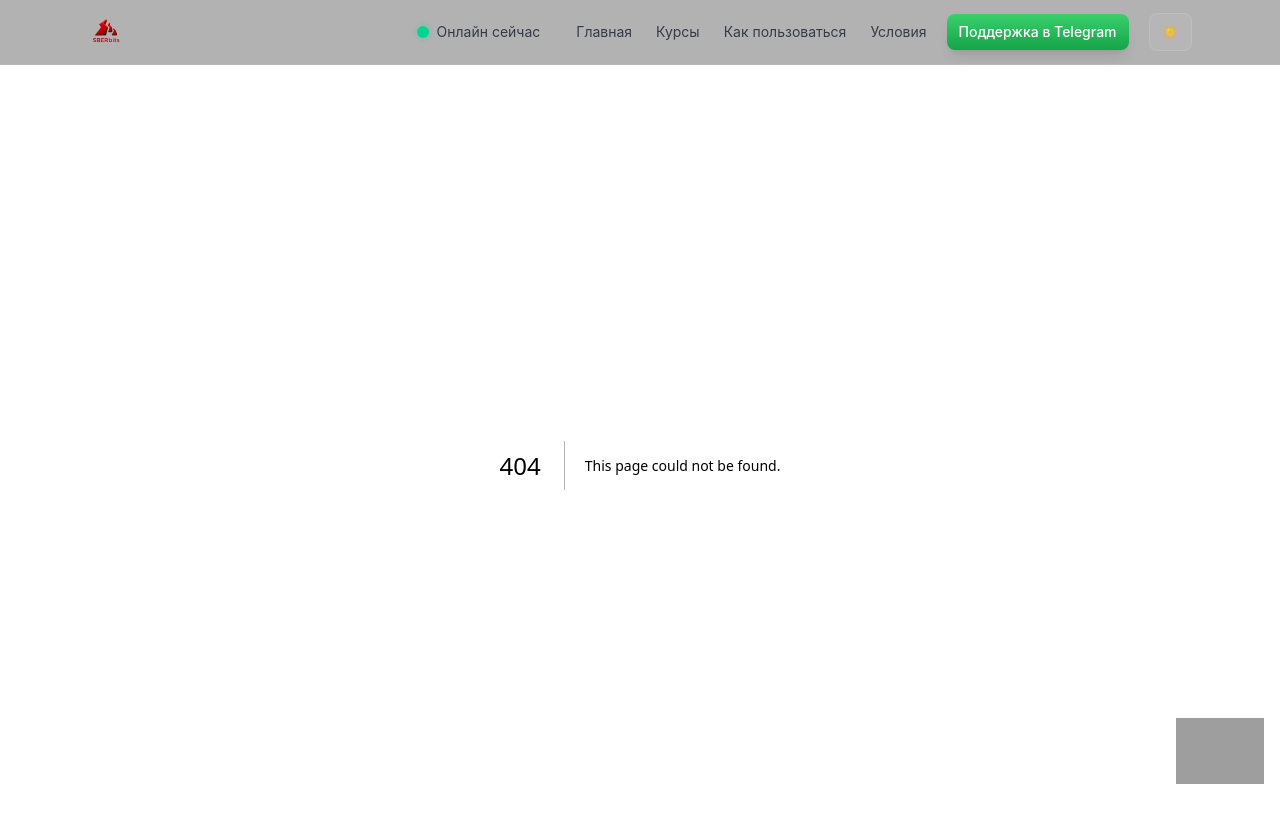
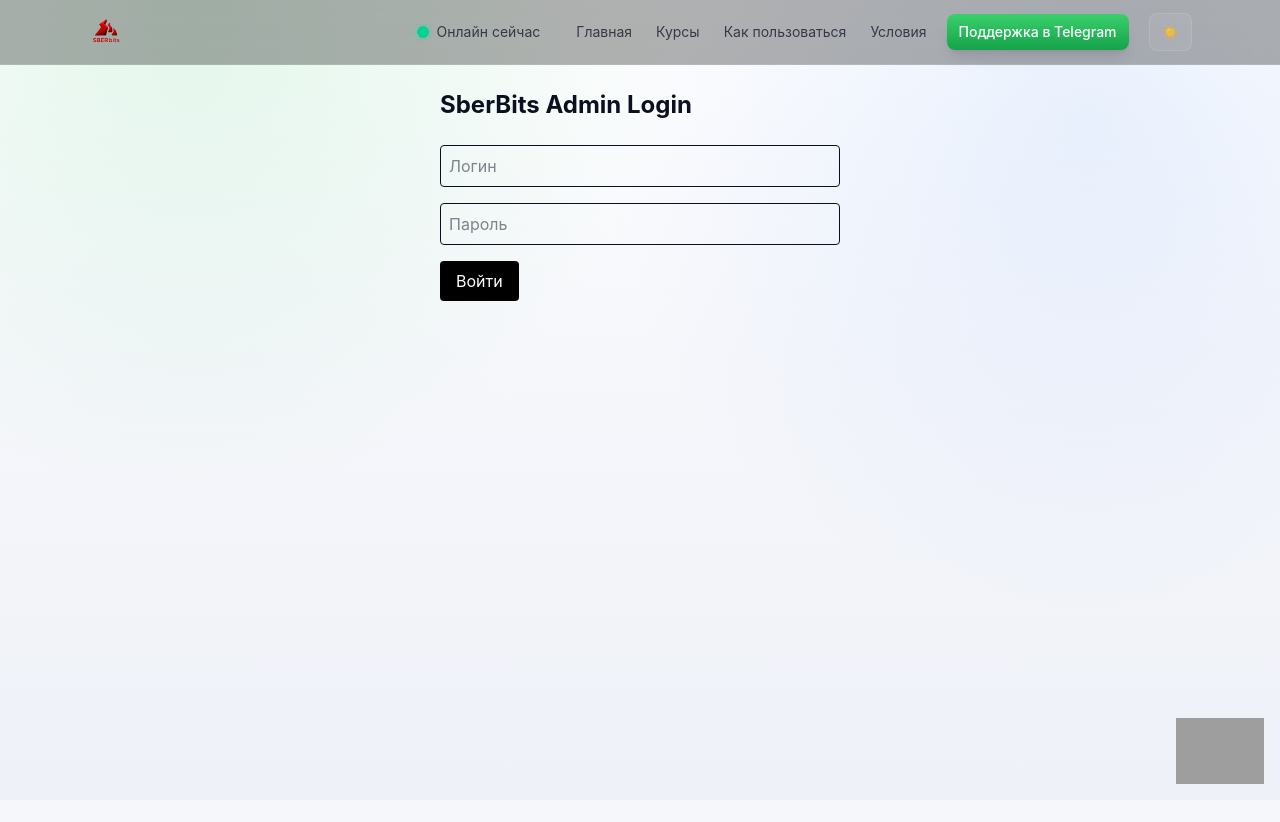
Before and after one commit to ruopp93-dot/sberbit, a Next.js app: page /admin/login in a window 1280 px wide. Before the commit this address had no page. Shown: the top 822 px of the page. After the commit the page ends 800 px from the top, so only its background shows below. Built offline with nearby package versions, Linux system fonts and the light colour scheme; grey boxes are pictures that could not be loaded.

Commit message:
Add admin login page

```diff
--- /dev/null
+++ b/src/app/admin/login/page.tsx
@@ -0,0 +1,12 @@
+export default function AdminLoginPage() {
+  return (
+    <main className="p-6 max-w-md mx-auto">
+      <h1 className="text-2xl font-bold mb-6">SberBits Admin Login</h1>
+      <form className="space-y-4">
+        <input name="login" placeholder="Логин" className="border p-2 w-full rounded" />
+        <input name="password" type="password" placeholder="Пароль" className="border p-2 w-full rounded" />
+        <button className="bg-black text-white px-4 py-2 rounded">Войти</button>
+      </form>
+    </main>
+  );
+}
```
